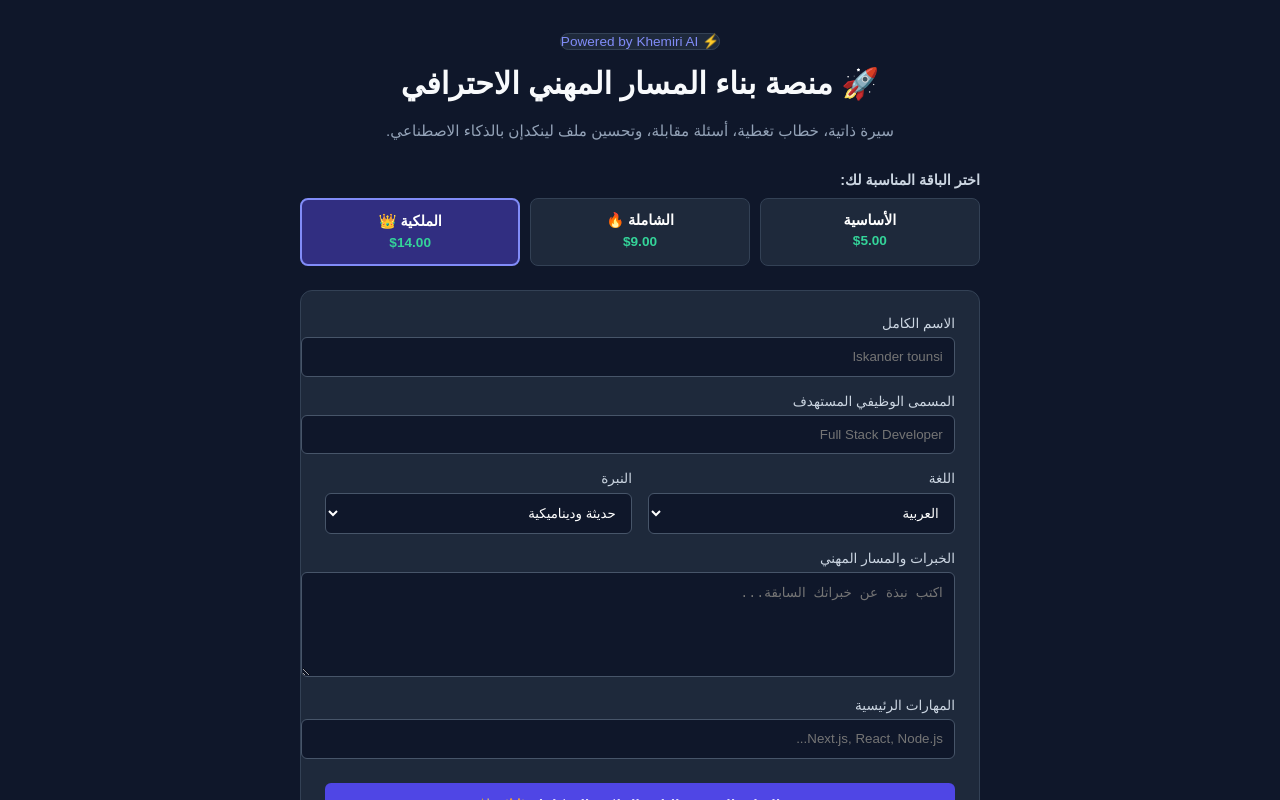
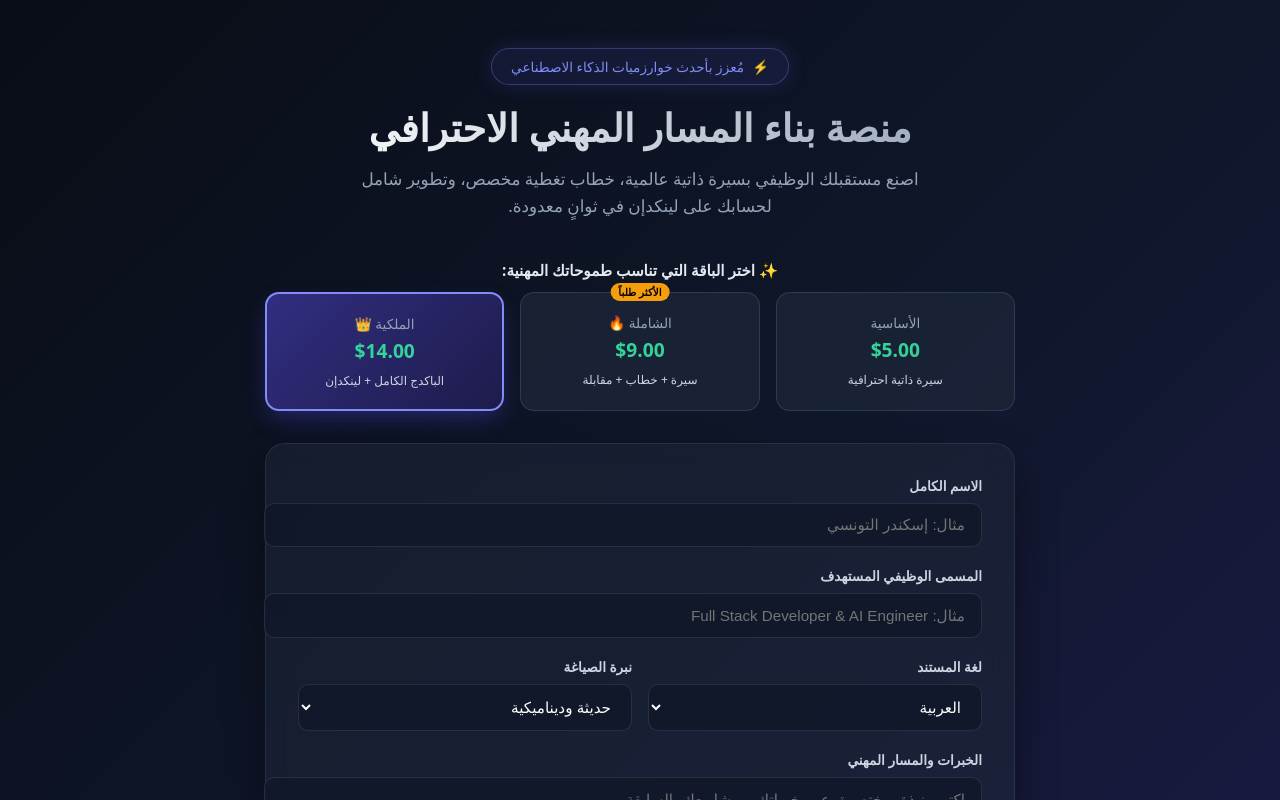
Before and after one commit to IskanderKhemiri1234/ai-resume-builder, a Next.js app: page / in a window 1280 px wide. Shown: the top 800 px of the page. Built offline with nearby package versions, Linux system fonts and the light colour scheme.

Commit message:
Enhance cover letter and LinkedIn sections
Updated the text for cover letter and LinkedIn improvement sections to enhance professionalism and clarity. Modified styles for main layout, header, and form elements to improve user experience.

```diff
--- a/src/app/page.tsx
+++ b/src/app/page.tsx
@@ -79,10 +79,10 @@ export default function Home() {
 
       let finalContent = data.result;
       if (selectedPlan.price === '9.00' || selectedPlan.price === '14.00') {
-        finalContent += `\n\n━━━━━━━━━━━━━━━━━━━━━━━━━━━━\n✉️ خطاب التغطية (Cover Letter):\nعزيزي مدير التوظيف، أتقدم إليكم بطلب للانضمام إلى فريقكم في وظيفة ${formData.targetJob}...`;
+        finalContent += `\n\n━━━━━━━━━━━━━━━━━━━━━━━━━━━━\n✉️ خطاب التغطية الاحترافي (Cover Letter):\nعزيزي مدير التوظيف، أتقدم إليكم بطلب للانضمام إلى فريقكم المتميز في وظيفة ${formData.targetJob}...`;
       }
       if (selectedPlan.price === '14.00') {
-        finalContent += `\n\n━━━━━━━━━━━━━━━━━━━━━━━━━━━━\n💼 تحسين ملف LinkedIn:\n- Headline احترافي: ${formData.targetJob} | خبير في ${formData.skills}\n- نبذة (About): مهني طموح يمتلك خبرة في ${formData.experience}...`;
+        finalContent += `\n\n━━━━━━━━━━━━━━━━━━━━━━━━━━━━\n💼 تحسين ملف LinkedIn الشامل:\n- Headline احترافي: ${formData.targetJob} | خبير في ${formData.skills}\n- نبذة تعريفية (About): مهني طموح يمتلك خبرة واسعة في ${formData.experience}...`;
       }
 
       setResult(finalContent);
@@ -98,77 +98,88 @@ export default function Home() {
   };
 
   return (
-    <main style={{ minHeight: '100vh', backgroundColor: '#0f172a', color: '#f8fafc', padding: '2rem 1rem', fontFamily: 'sans-serif' }}>
-      <div style={{ maxWidth: '680px', margin: '0 auto' }}>
+    <main style={{ minHeight: '100vh', background: 'linear-gradient(135deg, #090d16 0%, #0f172a 50%, #1e1b4b 100%)', color: '#f8fafc', padding: '3rem 1rem', fontFamily: 'system-ui, -apple-system, sans-serif' }}>
+      <div style={{ maxWidth: '750px', margin: '0 auto' }}>
 
-        <header style={{ textAlign: 'center', marginBottom: '2rem' }}>
-          <span style={{ backgroundColor: '#1e293b', padding: '0.4kanal 1rem', borderRadius: '20px', fontSize: '0.85rem', color: '#818cf8', border: '1px solid #334155' }}>
-            ⚡ Powered by Khemiri AI
-          </span>
-          <h1 style={{ fontSize: '1.9rem', marginTop: '1rem', fontWeight: 'bold' }}>
-            🚀 منصة بناء المسار المهني الاحترافي
+        {/* رأسية المنصة */}
+        <header style={{ textAlign: 'center', marginBottom: '2.5rem' }}>
+          <div style={{ display: 'inline-flex', alignItems: 'center', gap: '0.5rem', background: 'rgba(99, 102, 241, 0.1)', padding: '0.5rem 1.2rem', borderRadius: '30px', fontSize: '0.85rem', color: '#818cf8', border: '1px solid rgba(129, 140, 248, 0.3)', marginBottom: '1rem', boxShadow: '0 0 20px rgba(99,102,241,0.2)' }}>
+            <span>⚡</span> مُعزز بأحدث خوارزميات الذكاء الاصطناعي
+          </div>
+          <h1 style={{ fontSize: '2.4rem', fontWeight: '800', background: 'linear-gradient(to right, #ffffff, #94a3b8)', WebkitBackgroundClip: 'text', WebkitTextFillColor: 'transparent', margin: '0 0 0.8rem 0' }}>
+            منصة بناء المسار المهني الاحترافي
           </h1>
-          <p style={{ color: '#94a3b8', fontSize: '0.95rem', marginTop: '0.5rem' }}>
-            سيرة ذاتية، خطاب تغطية، أسئلة مقابلة، وتحسين ملف لينكدإن بالذكاء الاصطناعي.
+          <p style={{ color: '#94a3b8', fontSize: '1.05rem', maxWidth: '600px', margin: '0 auto', lineHeight: '1.6' }}>
+            اصنع مستقبلك الوظيفي بسيرة ذاتية عالمية، خطاب تغطية مخصص، وتطوير شامل لحسابك على لينكدإن في ثوانٍ معدودة.
           </p>
         </header>
 
-        {/* اختيار الباقات الثلاث */}
-        <div style={{ marginBottom: '1.5rem' }}>
-          <label style={{ display: 'block', fontSize: '0.9rem', color: '#cbd5e1', marginBottom: '0.6rem', fontWeight: 'bold' }}>اختر الباقة المناسبة لك:</label>
-          <div style={{ display: 'grid', gridTemplateColumns: 'repeat(3, 1fr)', gap: '0.6rem' }}>
+        {/* قسم اختيار الباقات بتصميم عالمي فاخر */}
+        <div style={{ marginBottom: '2rem' }}>
+          <label style={{ display: 'block', fontSize: '0.95rem', color: '#e2e8f0', marginBottom: '0.8rem', fontWeight: '700', textAlign: 'center' }}>
+            ✨ اختر الباقة التي تناسب طموحاتك المهنية:
+          </label>
+          <div style={{ display: 'grid', gridTemplateColumns: 'repeat(3, 1fr)', gap: '1rem' }}>
 
+            {/* الأساسية */}
             <div
               onClick={() => setSelectedPlan({ name: 'الباقة الأساسية', price: '5.00', description: 'سيرة ذاتية فقط' })}
-              style={{ padding: '0.8rem', borderRadius: '8px', cursor: 'pointer', backgroundColor: selectedPlan.price === '5.00' ? '#312e81' : '#1e293b', border: selectedPlan.price === '5.00' ? '2px solid #818cf8' : '1px solid #334155', textAlign: 'center' }}
+              style={{ padding: '1.2rem 0.8rem', borderRadius: '14px', cursor: 'pointer', background: selectedPlan.price === '5.00' ? 'linear-gradient(135deg, #312e81 0%, #1e1b4b 100%)' : 'rgba(30, 41, 59, 0.7)', border: selectedPlan.price === '5.00' ? '2px solid #818cf8' : '1px solid rgba(51, 65, 85, 0.8)', textAlign: 'center', transition: 'all 0.3s ease', boxShadow: selectedPlan.price === '5.00' ? '0 10px 25px -5px rgba(79, 70, 229, 0.4)' : 'none' }}
             >
-              <h4 style={{ margin: '0 0 0.2rem 0', color: '#fff', fontSize: '0.9rem' }}>الأساسية</h4>
-              <span style={{ color: '#34d399', fontWeight: 'bold', fontSize: '0.85rem' }}>$5.00</span>
+              <div style={{ fontSize: '0.85rem', color: '#94a3b8', marginBottom: '0.3rem' }}>الأساسية</div>
+              <div style={{ fontSize: '1.2rem', fontWeight: 'bold', color: '#34d399', marginBottom: '0.5rem' }}>$5.00</div>
+              <p style={{ fontSize: '0.75rem', color: '#cbd5e1', margin: 0 }}>سيرة ذاتية احترافية</p>
             </div>
 
+            {/* الشاملة */}
             <div
               onClick={() => setSelectedPlan({ name: 'الباقة الشاملة', price: '9.00', description: 'سيرة ذاتية + خطاب + مقابلة' })}
-              style={{ padding: '0.8rem', borderRadius: '8px', cursor: 'pointer', backgroundColor: selectedPlan.price === '9.00' ? '#312e81' : '#1e293b', border: selectedPlan.price === '9.00' ? '2px solid #818cf8' : '1px solid #334155', textAlign: 'center' }}
+              style={{ padding: '1.2rem 0.8rem', borderRadius: '14px', cursor: 'pointer', background: selectedPlan.price === '9.00' ? 'linear-gradient(135deg, #312e81 0%, #1e1b4b 100%)' : 'rgba(30, 41, 59, 0.7)', border: selectedPlan.price === '9.00' ? '2px solid #818cf8' : '1px solid rgba(51, 65, 85, 0.8)', textAlign: 'center', transition: 'all 0.3s ease', boxShadow: selectedPlan.price === '9.00' ? '0 10px 25px -5px rgba(79, 70, 229, 0.4)' : 'none', position: 'relative' }}
             >
-              <h4 style={{ margin: '0 0 0.2rem 0', color: '#fff', fontSize: '0.9rem' }}>الشاملة 🔥</h4>
-              <span style={{ color: '#34d399', fontWeight: 'bold', fontSize: '0.85rem' }}>$9.00</span>
+              <div style={{ position: 'absolute', top: '-10px', right: '50%', transform: 'translateX(50%)', background: '#f59e0b', color: '#000', fontSize: '0.65rem', fontWeight: 'bold', padding: '2px 8px', borderRadius: '10px' }}>الأكثر طلباً</div>
+              <div style={{ fontSize: '0.85rem', color: '#94a3b8', marginBottom: '0.3rem' }}>الشاملة 🔥</div>
+              <div style={{ fontSize: '1.2rem', fontWeight: 'bold', color: '#34d399', marginBottom: '0.5rem' }}>$9.00</div>
+              <p style={{ fontSize: '0.75rem', color: '#cbd5e1', margin: 0 }}>سيرة + خطاب + مقابلة</p>
             </div>
 
+            {/* الملكية */}
             <div
               onClick={() => setSelectedPlan({ name: 'الباقة الملكية المتكاملة', price: '14.00', description: 'كل الخدمات + لينكدإن' })}
-              style={{ padding: '0.8rem', borderRadius: '8px', cursor: 'pointer', backgroundColor: selectedPlan.price === '14.00' ? '#312e81' : '#1e293b', border: selectedPlan.price === '14.00' ? '2px solid #818cf8' : '1px solid #334155', textAlign: 'center' }}
+              style={{ padding: '1.2rem 0.8rem', borderRadius: '14px', cursor: 'pointer', background: selectedPlan.price === '14.00' ? 'linear-gradient(135deg, #312e81 0%, #1e1b4b 100%)' : 'rgba(30, 41, 59, 0.7)', border: selectedPlan.price === '14.00' ? '2px solid #818cf8' : '1px solid rgba(51, 65, 85, 0.8)', textAlign: 'center', transition: 'all 0.3s ease', boxShadow: selectedPlan.price === '14.00' ? '0 10px 25px -5px rgba(79, 70, 229, 0.4)' : 'none' }}
             >
-              <h4 style={{ margin: '0 0 0.2rem 0', color: '#fff', fontSize: '0.9rem' }}>الملكية 👑</h4>
-              <span style={{ color: '#34d399', fontWeight: 'bold', fontSize: '0.85rem' }}>$14.00</span>
+              <div style={{ fontSize: '0.85rem', color: '#94a3b8', marginBottom: '0.3rem' }}>الملكية 👑</div>
+              <div style={{ fontSize: '1.2rem', fontWeight: 'bold', color: '#34d399', marginBottom: '0.5rem' }}>$14.00</div>
+              <p style={{ fontSize: '0.75rem', color: '#cbd5e1', margin: 0 }}>الباكدج الكامل + لينكدإن</p>
             </div>
 
           </div>
         </div>
 
-        {/* نموذج الإدخال */}
-        <form onSubmit={handleSubmit} style={{ backgroundColor: '#1e293b', padding: '1.5rem', borderRadius: '12px', display: 'flex', flexDirection: 'column', gap: '1rem', border: '1px solid #334155' }}>
+        {/* نموذج الإدخال الاحترافي */}
+        <form onSubmit={handleSubmit} style={{ background: 'rgba(30, 41, 59, 0.5)', backdropFilter: 'blur(12px)', padding: '2rem', borderRadius: '20px', display: 'flex', flexDirection: 'column', gap: '1.2rem', border: '1px solid rgba(255, 255, 255, 0.08)', boxShadow: '0 20px 40px rgba(0,0,0,0.4)' }}>
+
           <div>
-            <label style={{ display: 'block', fontSize: '0.85rem', color: '#cbd5e1', marginBottom: '0.4rem' }}>الاسم الكامل</label>
-            <input type="text" required placeholder="Iskander tounsi" value={formData.fullName} onChange={(e) => setFormData({ ...formData, fullName: e.target.value })} style={{ width: '100%', padding: '0.7rem', borderRadius: '6px', border: '1px solid #475569', backgroundColor: '#0f172a', color: '#fff' }} />
+            <label style={{ display: 'block', fontSize: '0.85rem', color: '#cbd5e1', marginBottom: '0.5rem', fontWeight: '600' }}>الاسم الكامل</label>
+            <input type="text" required placeholder="مثال: إسكندر التونسي" value={formData.fullName} onChange={(e) => setFormData({ ...formData, fullName: e.target.value })} style={{ width: '100%', padding: '0.8rem 1rem', borderRadius: '10px', border: '1px solid rgba(255,255,255,0.1)', background: 'rgba(15, 23, 42, 0.8)', color: '#fff', fontSize: '0.95rem', outline: 'none' }} />
           </div>
 
           <div>
-            <label style={{ display: 'block', fontSize: '0.85rem', color: '#cbd5e1', marginBottom: '0.4rem' }}>المسمى الوظيفي المستهدف</label>
-            <input type="text" required placeholder="Full Stack Developer" value={formData.targetJob} onChange={(e) => setFormData({ ...formData, targetJob: e.target.value })} style={{ width: '100%', padding: '0.7rem', borderRadius: '6px', border: '1px solid #475569', backgroundColor: '#0f172a', color: '#fff' }} />
+            <label style={{ display: 'block', fontSize: '0.85rem', color: '#cbd5e1', marginBottom: '0.5rem', fontWeight: '600' }}>المسمى الوظيفي المستهدف</label>
+            <input type="text" required placeholder="مثال: Full Stack Developer & AI Engineer" value={formData.targetJob} onChange={(e) => setFormData({ ...formData, targetJob: e.target.value })} style={{ width: '100%', padding: '0.8rem 1rem', borderRadius: '10px', border: '1px solid rgba(255,255,255,0.1)', background: 'rgba(15, 23, 42, 0.8)', color: '#fff', fontSize: '0.95rem', outline: 'none' }} />
           </div>
 
           <div style={{ display: 'flex', gap: '1rem' }}>
             <div style={{ flex: 1 }}>
-              <label style={{ display: 'block', fontSize: '0.85rem', color: '#cbd5e1', marginBottom: '0.4rem' }}>اللغة</label>
-              <select value={formData.language} onChange={(e) => setFormData({ ...formData, language: e.target.value })} style={{ width: '100%', padding: '0.7rem', borderRadius: '6px', border: '1px solid #475569', backgroundColor: '#0f172a', color: '#fff' }}>
+              <label style={{ display: 'block', fontSize: '0.85rem', color: '#cbd5e1', marginBottom: '0.5rem', fontWeight: '600' }}>لغة المستند</label>
+              <select value={formData.language} onChange={(e) => setFormData({ ...formData, language: e.target.value })} style={{ width: '100%', padding: '0.8rem 1rem', borderRadius: '10px', border: '1px solid rgba(255,255,255,0.1)', background: 'rgba(15, 23, 42, 0.8)', color: '#fff', fontSize: '0.95rem', outline: 'none' }}>
                 <option value="العربية">العربية</option>
                 <option value="English">English</option>
                 <option value="Français">Français</option>
               </select>
             </div>
             <div style={{ flex: 1 }}>
-              <label style={{ display: 'block', fontSize: '0.85rem', color: '#cbd5e1', marginBottom: '0.4rem' }}>النبرة</label>
-              <select value={formData.tone} onChange={(e) => setFormData({ ...formData, tone: e.target.value })} style={{ width: '100%', padding: '0.7rem', borderRadius: '6px', border: '1px solid #475569', backgroundColor: '#0f172a', color: '#fff' }}>
+              <label style={{ display: 'block', fontSize: '0.85rem', color: '#cbd5e1', marginBottom: '0.5rem', fontWeight: '600' }}>نبرة الصياغة</label>
+              <select value={formData.tone} onChange={(e) => setFormData({ ...formData, tone: e.target.value })} style={{ width: '100%', padding: '0.8rem 1rem', borderRadius: '10px', border: '1px solid rgba(255,255,255,0.1)', background: 'rgba(15, 23, 42, 0.8)', color: '#fff', fontSize: '0.95rem', outline: 'none' }}>
                 <option value="حديثة وديناميكية">حديثة وديناميكية</option>
                 <option value="رسمية واحترافية">رسمية واحترافية</option>
               </select>
@@ -176,47 +187,49 @@ export default function Home() {
           </div>
 
           <div>
-            <label style={{ display: 'block', fontSize: '0.85rem', color: '#cbd5e1', marginBottom: '0.4rem' }}>الخبرات والمسار المهني</label>
-            <textarea required placeholder="اكتب نبذة عن خبراتك السابقة..." value={formData.experience} onChange={(e) => setFormData({ ...formData, experience: e.target.value })} style={{ width: '100%', padding: '0.7rem', borderRadius: '6px', border: '1px solid #475569', backgroundColor: '#0f172a', color: '#fff', minHeight: '80px' }} />
+            <label style={{ display: 'block', fontSize: '0.85rem', color: '#cbd5e1', marginBottom: '0.5rem', fontWeight: '600' }}>الخبرات والمسار المهني</label>
+            <textarea required placeholder="اكتب نبذة مختصرة عن خبراتك ومشاريعك السابقة..." value={formData.experience} onChange={(e) => setFormData({ ...formData, experience: e.target.value })} style={{ width: '100%', padding: '0.8rem 1rem', borderRadius: '10px', border: '1px solid rgba(255,255,255,0.1)', background: 'rgba(15, 23, 42, 0.8)', color: '#fff', fontSize: '0.95rem', outline: 'none', minHeight: '90px' }} />
           </div>
 
           <div>
-            <label style={{ display: 'block', fontSize: '0.85rem', color: '#cbd5e1', marginBottom: '0.4rem' }}>المهارات الرئيسية</label>
-            <input type="text" placeholder="Next.js, React, Node.js..." value={formData.skills} onChange={(e) => setFormData({ ...formData, skills: e.target.value })} style={{ width: '100%', padding: '0.7rem', borderRadius: '6px', border: '1px solid #475569', backgroundColor: '#0f172a', color: '#fff' }} />
+            <label style={{ display: 'block', fontSize: '0.85rem', color: '#cbd5e1', marginBottom: '0.5rem', fontWeight: '600' }}>المهارات التقنية والشخصية</label>
+            <input type="text" placeholder="مثال: Next.js, React, Node.js, Problem Solving..." value={formData.skills} onChange={(e) => setFormData({ ...formData, skills: e.target.value })} style={{ width: '100%', padding: '0.8rem 1rem', borderRadius: '10px', border: '1px solid rgba(255,255,255,0.1)', background: 'rgba(15, 23, 42, 0.8)', color: '#fff', fontSize: '0.95rem', outline: 'none' }} />
           </div>
 
-          <button type="submit" disabled={loading} style={{ backgroundColor: '#4f46e5', color: '#fff', border: 'none', padding: '0.9rem', borderRadius: '6px', fontWeight: 'bold', cursor: loading ? 'not-allowed' : 'pointer', fontSize: '1rem', marginTop: '0.5rem' }}>
-            {loading ? 'جاري المعالجة...' : `بدء التوليد الفوري (${selectedPlan.name}) ✨`}
+          <button type="submit" disabled={loading} style={{ background: 'linear-gradient(135deg, #4f46e5 0%, #6366f1 100%)', color: '#fff', border: 'none', padding: '1rem', borderRadius: '12px', fontWeight: 'bold', cursor: loading ? 'not-allowed' : 'pointer', fontSize: '1.05rem', marginTop: '0.5rem', boxShadow: '0 10px 20px rgba(79, 70, 229, 0.4)', transition: '0.2s' }}>
+            {loading ? '⏳ جاري المعالجة الذكية بالذكاء الاصطناعي...' : `🚀 ابدأ التوليد الفوري (${selectedPlan.name})`}
           </button>
         </form>
 
         {error && (
-          <div style={{ marginTop: '1rem', padding: '0.8rem', backgroundColor: '#451a03', color: '#f87171', borderRadius: '6px', fontSize: '0.85rem', textAlign: 'center' }}>
+          <div style={{ marginTop: '1.5rem', padding: '1rem', background: 'rgba(69, 26, 3, 0.8)', color: '#f87171', borderRadius: '10px', fontSize: '0.9rem', textAlign: 'center', border: '1px solid rgba(248, 113, 113, 0.2)' }}>
             ⚠️ {error}
           </div>
         )}
 
-        {/* صندوق النتيجة والدفع */}
+        {/* صندوق النتيجة وجدار الدفع الفاخر */}
         {result && (
-          <div style={{ marginTop: '2rem', backgroundColor: '#1e293b', padding: '1.5rem', borderRadius: '12px', border: '1px solid #334155' }}>
-            <h3 style={{ color: '#34d399', marginTop: 0, marginBottom: '1rem' }}>✨ تم توليد باقتك المهنية بنجاح:</h3>
+          <div style={{ marginTop: '2.5rem', background: 'rgba(30, 41, 59, 0.6)', backdropFilter: 'blur(12px)', padding: '2rem', borderRadius: '20px', border: '1px solid rgba(52, 211, 153, 0.3)', boxShadow: '0 20px 40px rgba(0,0,0,0.5)' }}>
+            <h3 style={{ color: '#34d399', marginTop: 0, marginBottom: '1.2rem', display: 'flex', alignItems: 'center', gap: '0.5rem' }}>
+              <span>✨</span> تم توليد باقتك المهنية بنجاح فائق!
+            </h3>
 
             {!paid ? (
-              <div style={{ textAlign: 'center', backgroundColor: '#0f172a', padding: '1.5rem', borderRadius: '8px', border: '1px solid #334155' }}>
-                <p style={{ color: '#cbd5e1', marginBottom: '1rem', lineHeight: '1.6' }}>
-                  🔒 المحتوى الاحترافي جاهز! للحصول على النسخة الكاملة والتحميل بصيغة PDF لـ <b>({selectedPlan.name})</b>، يرجى إتمام الدفع ({selectedPlan.price}$) عبر PayPal أو البطاقة.
+              <div style={{ textAlign: 'center', background: 'rgba(15, 23, 42, 0.9)', padding: '2rem', borderRadius: '14px', border: '1px solid rgba(255,255,255,0.08)' }}>
+                <p style={{ color: '#cbd5e1', marginBottom: '1.2rem', lineHeight: '1.7', fontSize: '0.95rem' }}>
+                  🔒 المحتوى الاحترافي جاهز بالكامل! للحصول على النسخة الكاملة والتنزيل المباشر بصيغة PDF لـ <b>({selectedPlan.name})</b>، يرجى إتمام الدفع الآمن بقيمة <b>({selectedPlan.price}$)</b>.
                 </p>
-                <div id="paypal-button-container" style={{ marginTop: '1rem' }}></div>
+                <div id="paypal-button-container" style={{ marginTop: '1.2rem' }}></div>
               </div>
             ) : (
               <div>
-                <div style={{ display: 'flex', justifyContent: 'space-between', alignItems: 'center', marginBottom: '1rem' }}>
-                  <p style={{ color: '#34d399', fontWeight: 'bold', margin: 0 }}>🎉 تم الدفع بنجاح! إليك الحزمة المهنية الكاملة:</p>
-                  <button onClick={handlePrintPDF} style={{ backgroundColor: '#059669', color: '#fff', border: 'none', padding: '0.5rem 1rem', borderRadius: '6px', fontWeight: 'bold', cursor: 'pointer', fontSize: '0.85rem' }}>
-                    📥 تحميل / طباعة PDF
+                <div style={{ display: 'flex', justifyContent: 'space-between', alignItems: 'center', marginBottom: '1.2rem', flexWrap: 'wrap', gap: '1rem' }}>
+                  <p style={{ color: '#34d399', fontWeight: 'bold', margin: 0, fontSize: '1rem' }}>🎉 تم الدفع بنجاح! إليك الحزمة المهنية الكاملة:</p>
+                  <button onClick={handlePrintPDF} style={{ background: 'linear-gradient(135deg, #059669 0%, #10b981 100%)', color: '#fff', border: 'none', padding: '0.6rem 1.2rem', borderRadius: '8px', fontWeight: 'bold', cursor: 'pointer', fontSize: '0.9rem', boxShadow: '0 5px 15px rgba(16, 185, 129, 0.3)' }}>
+                    📥 تحميل وطباعة ملف PDF
                   </button>
                 </div>
-                <pre style={{ backgroundColor: '#0f172a', padding: '1rem', borderRadius: '8px', whiteSpace: 'pre-wrap', color: '#f8fafc', fontSize: '0.85rem', border: '1px solid #334155', maxHeight: '400px', overflowY: 'auto' }}>
+                <pre style={{ background: '#090d16', padding: '1.2rem', borderRadius: '12px', whiteSpace: 'pre-wrap', color: '#f8fafc', fontSize: '0.9rem', border: '1px solid rgba(255,255,255,0.1)', maxHeight: '450px', overflowY: 'auto', lineHeight: '1.6' }}>
                   {result}
                 </pre>
               </div>
@@ -224,8 +237,8 @@ export default function Home() {
           </div>
         )}
 
-        <footer style={{ textAlign: 'center', marginTop: '3rem', color: '#64748b', fontSize: '0.8rem' }}>
-          © 2026 ResuMaker AI — جميع الحقوق محفوظة.
+        <footer style={{ textAlign: 'center', marginTop: '3.5rem', color: '#64748b', fontSize: '0.85rem' }}>
+          © 2026 ResuMaker AI — جميع الحقوق محفوظة لسيادتكم.
         </footer>
       </div>
     </main>
```
